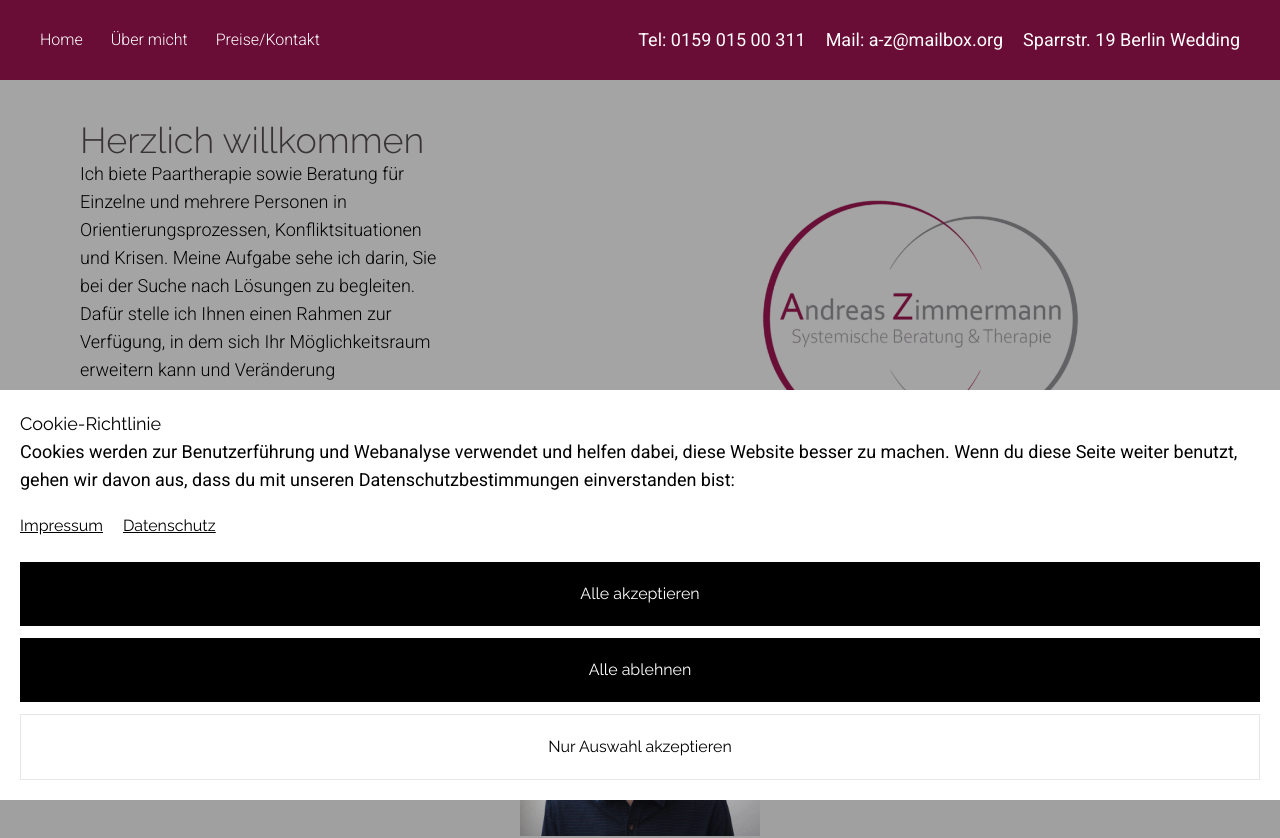
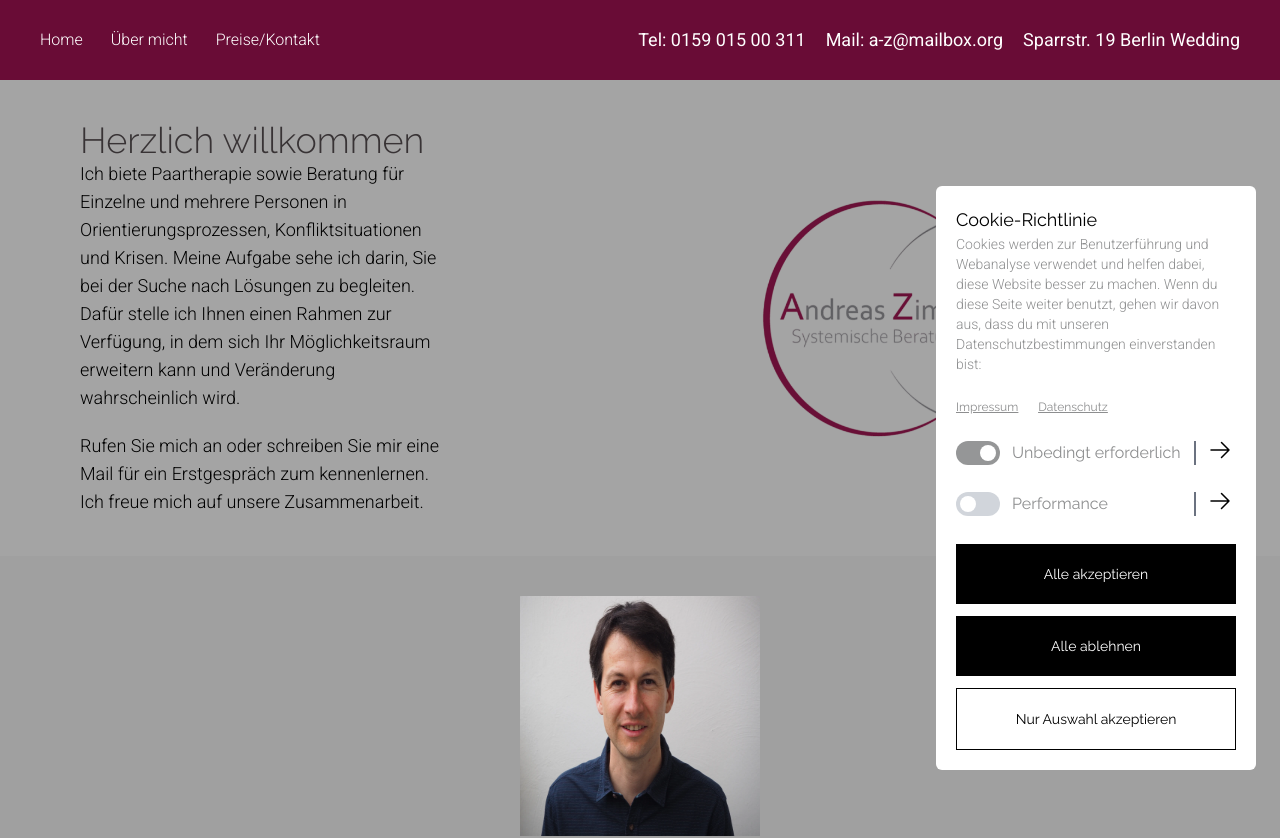
Before and after one commit to fariasagustin3/lucariver, a Next.js app: page / in a window 1280 px wide. Shown: the top 838 px of the page. Built offline with nearby package versions, Linux system fonts and the light colour scheme.

Commit message:
feat(components) modal edited for desktop screens

```diff
--- a/app/components/Modal.jsx
+++ b/app/components/Modal.jsx
@@ -1,29 +1,35 @@
-import React from 'react';
+"use client"
+import React, { useState } from 'react';
 import CookieRichtlinie from './CookieRichtlinie';
 import { raleway, roboto } from '../fonts';
 import Link from 'next/link';
+import ToggleSwitch from './ToggleSwitch';
 
 const Modal = ({ open, setOpen }) => {
   return (
-    <div className='sticky bottom-0 bg-white px-5 py-5'>
-      <h1 className={`${raleway.className} text-lg`}>Cookie-Richtlinie</h1>
-      <p className={`${roboto.className} text-lg`}>
+    <div className='sticky bottom-0 bg-white px-5 py-5 sm:bottom-[30px] sm:top-0 sm:right-0 sm:left-[100%] sm:mr-6 sm:m-auto sm:w-1/4 rounded-md'>
+      <h1 className={`${raleway.className} text-lg `}>Cookie-Richtlinie</h1>
+      <p className={`${roboto.className} text-sm text-[#8D8E8F] font-light leading-5`}>
         Cookies werden zur Benutzerführung und Webanalyse verwendet und helfen dabei,
         diese Website besser zu machen. Wenn du diese Seite weiter benutzt, gehen wir
         davon aus, dass du mit unseren Datenschutzbestimmungen einverstanden bist:
       </p>
-      <div className='flex flex-row items-center gap-5 mt-5 underline'>
-        <Link href="/impressum">
-          <span>Impressum</span>
+      <div className='flex flex-row items-center gap-5 mt-5 underline decoration-[#8D8E8F]'>
+        <Link href="/impressum" className=''>
+          <span className='text-[#8D8E8F] text-xs'>Impressum</span>
         </Link>
         <Link href="/datenschutz">
-          <span>Datenschutz</span>
+          <span className='text-[#8D8E8F] text-xs'>Datenschutz</span>
         </Link>
       </div>
+      <div className='flex flex-col items-start gap-5 mt-5'>
+        <ToggleSwitch label="Unbedingt erforderlich" selected={true} link="cloudflare" />
+        <ToggleSwitch label="Performance" selected={false} link="google-analytics" />
+      </div>
       <div className='flex flex-col gap-3 mt-6'>
-        <button onClick={() => setOpen(false)} className='w-full bg-black text-white py-5'>Alle akzeptieren</button>
-        <button onClick={() => setOpen(false)} className='w-full bg-black text-white py-5'>Alle ablehnen</button>
-        <button onClick={() => setOpen(false)} className='w-full bg-transparent border-[1px] border-gray text-black py-5'>Nur Auswahl akzeptieren</button>
+        <button onClick={() => setOpen(false)} className='text-sm w-full bg-black text-white py-3 sm:py-5'>Alle akzeptieren</button>
+        <button onClick={() => setOpen(false)} className='text-sm w-full bg-black text-white py-3 sm:py-5'>Alle ablehnen</button>
+        <button onClick={() => setOpen(false)} className='text-sm w-full bg-transparent border-[1px] border-black text-black py-3 sm:py-5'>Nur Auswahl akzeptieren</button>
       </div>
     </div>
   );
--- /dev/null
+++ b/app/components/ToggleSwitch.jsx
@@ -0,0 +1,45 @@
+"use client"
+import Link from 'next/link';
+import React, { useEffect, useState } from 'react';
+
+const ToggleSwitch = ({ label, selected, link }) => {
+  const [isOn, setIsOn] = useState(false);
+
+  const handleClick = () => {
+    setIsOn(!isOn);
+  };
+
+  useEffect(() => {
+    selected === true ? setIsOn(true) : setIsOn(false)
+  }, [])
+
+  return (
+    <div className='flex flex-row items-center gap-3'>
+      <div className='flex flex-row items-center gap-3 w-60 border-r-2 border-gray-500'>
+        <button
+          className={`${isOn ? "bg-[#959697]" : "bg-gray-300"
+            } relative inline-flex items-center h-6 rounded-full w-11`}
+          onClick={handleClick}
+          disabled={selected === true}
+
+        >
+          <span
+            className={`${isOn ? "translate-x-6" : "translate-x-1"
+              } inline-block w-4 h-4 transform bg-white rounded-full`}
+          />
+        </button>
+        <label className='text-[#8D8E8F] text-md'>{label}</label>
+      </div>
+
+      <Link href={`/cookie-einstellungen/#${link}`}>
+        <button>
+          <svg xmlns="http://www.w3.org/2000/svg" fill="none" viewBox="0 0 24 24" strokeWidth={1.5} stroke="currentColor" className="w-6 h-6">
+            <path strokeLinecap="round" strokeLinejoin="round" d="M13.5 4.5L21 12m0 0l-7.5 7.5M21 12H3" />
+          </svg>
+        </button>
+      </Link>
+    </div>
+  );
+}
+
+export default ToggleSwitch;
--- /dev/null
+++ b/app/components/Toggles.jsx
@@ -0,0 +1,24 @@
+import React from 'react';
+import ToggleSwitch from './ToggleSwitch';
+
+const Toggles = () => {
+  return (
+    <div>
+
+      <ToggleSwitch />
+      <p>
+        Cloudflare ist ein Dienst, der die Sicherheit und Geschwindigkeit von Webseiten erhöht.
+        Cloudflare bietet ein Content Delivery Network ("CDN"), um die Ladezeiten der Website zu
+        verbessern. Die Nutzung eines CDN ermöglicht es dem Nutzer, Inhalte mit Hilfe regional
+        oder international verteilter Server zum schnelleren Abruf bereitzustellen. Anbieter:
+        Cloudflare Inc., 101 Townsend St, San Francisco, CA 94107 USA Cookie-Namen und Speicherdauer:
+        __cfruid (Speicherdauer: Session), __cf_bm (Speicherdauer: 30 Minuten), __cf_clearance
+        (Speicherdauer: 30 Minuten)
+      </p>
+      <p>Cookie-Richtlinie</p>
+      <p>Datenschutzerklärung</p>
+    </div>
+  );
+}
+
+export default Toggles;
--- a/app/globals.css
+++ b/app/globals.css
@@ -1,6 +1,10 @@
 @tailwind base;
 @tailwind components;
 @tailwind utilities;
+
+body {
+  overflow-x: hidden;
+}
 
 @keyframes fadeIn {
   0% {
--- a/app/page.js
+++ b/app/page.js
@@ -16,7 +16,7 @@ export default function Home() {
   }, [])
 
   return (
-    <main className="">
+    <main className="relative">
       <div className={open ? `bg-[#A4A4A4]` : `bg-white`}>
 
       {/* navbar */}
```
